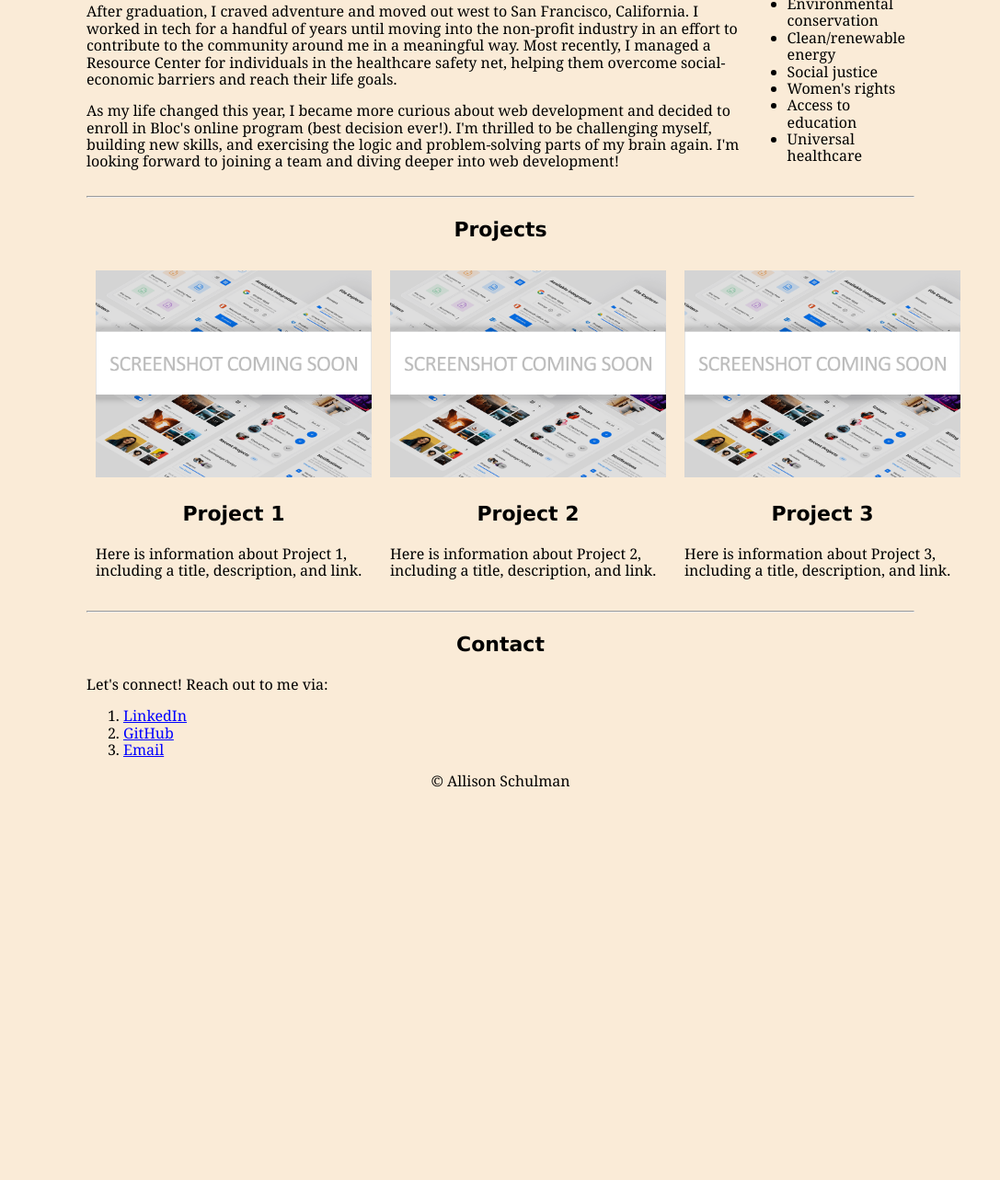
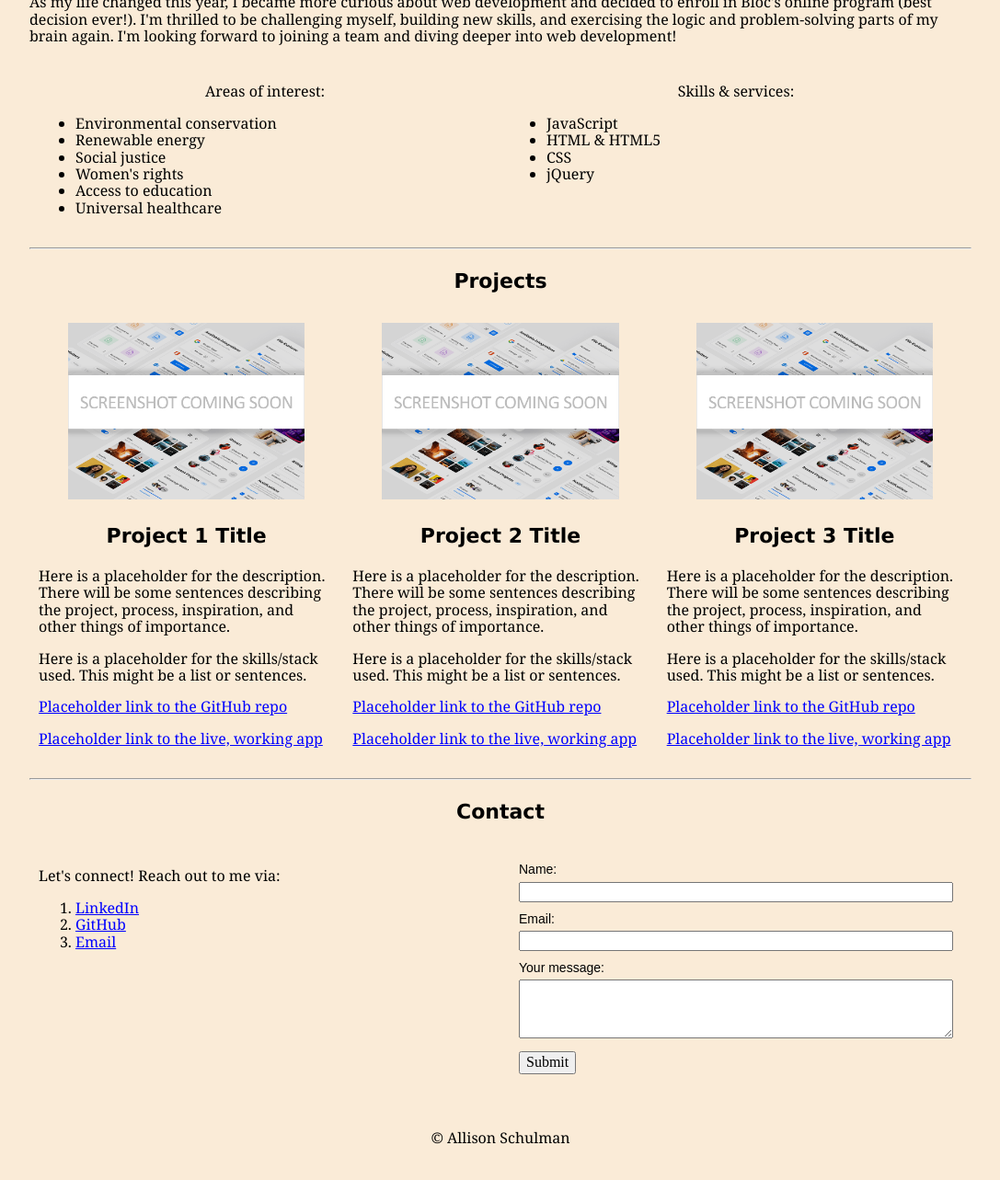
Before and after one commit to sneakin-allie/responsive-portfolio, a plain HTML site: page index.html in a window 1280 px wide. Shown: the part 915-2198 px from the top of the page at 92% size, without its empty margins (96-1183 px from the left). Before the commit the page ends 1820 px from the top, so only its background shows below. Drawn offline with nearby package versions, Linux system fonts and the light colour scheme.

Commit message:
Commit with revisions

```diff
--- a/index.html
+++ b/index.html
@@ -3,12 +3,11 @@
   <head>
     <meta charset="utf-8">
     <meta name="viewport" content="width=device-width">
-    <title>repl.it</title>
+    <title>allison-schulman-portfolio</title>
     <link href="https://cdnjs.cloudflare.com/ajax/libs/normalize/8.0.1/normalize.min.css" rel="stylesheet" type="text/css" />
     <link href="style.css" rel="stylesheet" type="text/css" />
   </head>
   <body>
-    <script src="script.js"></script>
 
   <div>
   <header>
@@ -19,11 +18,10 @@
   <main>
     <section class="group">
       <div class="container item1">
-        <img src="crested-butte-pic.jpg" width="500" alt="photo of allison">
+        <img src="crested-butte-pic.jpg" alt="photo of allison">
       </div>
 
     <!-- Intro with who I am and where I'm located -->
-
       <div class="item1">
         <h3>Intro</h3>
         <p>Hi! I'm Allison Schulman.</p>
@@ -39,28 +37,40 @@
     <!-- About Me section describing my passion for web dev, willingness to work with others and other interests -->
     <section>
     <h3>About Me</h3>
-      <div class="group">
-        <div class="item2">
-          <p>I graduated from the University of Connecticut with an Environmental Biology degree and have always been facinated with math and science.</p>
+          <div>
+          <p>I graduated from the University of Connecticut with an Environmental Biology degree and have always been fascinated with math and science.</p>
 
           <p>After graduation, I craved adventure and moved out west to San Francisco, California. I worked in tech for a handful of years until moving into the non-profit industry in an effort to contribute to the community around me in a meaningful way. Most recently, I managed a Resource Center for individuals in the healthcare safety net, helping them overcome social-economic barriers and reach their life goals.</p>
 
           <p>As my life changed this year, I became more curious about web development and decided to enroll in Bloc's online program (best decision ever!). I'm thrilled to be challenging myself, building new skills, and exercising the logic and problem-solving parts of my brain again. I'm looking forward to joining a team and diving deeper into web development!</p>
           </div>
 
+        <div class="group">
           <div class="item1">
             <p class="center-text">Areas of interest:</p>
             <!-- unordered list -->
             <ul>
               <li>Environmental conservation</li>
-            <li>Clean/renewable energy</li>
+              <li>Renewable energy</li>
               <li>Social justice</li>
               <li>Women's rights</li>
               <li>Access to education</li>
               <li>Universal healthcare</li>
             </ul>
           </div>
+
+          <div class="item1">
+            <p class="center-text">Skills & services:</p>
+            <!-- unordered list -->
+            <ul>
+              <li>JavaScript</li>
+              <li>HTML & HTML5</li>
+              <li>CSS</li>
+              <li>jQuery</li>
+            </ul>
           </div>
+        </div>
+
     </section>
 
   <hr>
@@ -69,23 +79,34 @@
     <section>
     <h3>Projects</h3>
       <div class="group">
-        <div class="item1">
-        <img src="placeholder.png" width="300" alt="placeholder image">
-        <h3>Project 1</h3>
-        <p>Here is information about Project 1, including a title, description, and link.</p>
+
+        <div class="item1 container">
+        <img src="placeholder.png" alt="placeholder image">
+        <h3>Project 1 Title</h3>
+        <p class="text-left">Here is a placeholder for the description. There will be some sentences describing the project, process, inspiration, and other things of importance.</p>
+        <p class="text-left">Here is a placeholder for the skills/stack used. This might be a list or sentences.</p>
+        <p class="text-left"><a href="https://github.com/sneakin-allie">Placeholder link to the GitHub repo</a></p>
+        <p class="text-left"><a href="https://github.com/sneakin-allie">Placeholder link to the live, working app</a></p>
         </div>
 
-        <div class="item1">
-        <img src="placeholder.png" width="300" alt="placeholder image">
-        <h3>Project 2</h3>
-        <p>Here is information about Project 2, including a title, description, and link.</p>
+        <div class="item1 container">
+        <img src="placeholder.png" alt="placeholder image">
+        <h3>Project 2 Title</h3>
+        <p class="text-left">Here is a placeholder for the description. There will be some sentences describing the project, process, inspiration, and other things of importance.</p>
+        <p class="text-left">Here is a placeholder for the skills/stack used. This might be a list or sentences.</p>
+        <p class="text-left"><a href="https://github.com/sneakin-allie">Placeholder link to the GitHub repo</a></p>
+        <p class="text-left"><a href="https://github.com/sneakin-allie">Placeholder link to the live, working app</a></p>
         </div>
 
-        <div class="item1">
-        <img src="placeholder.png" width="300" alt="placeholder image">
-        <h3>Project 3</h3>
-        <p>Here is information about Project 3, including a title, description, and link.</p>
-        <div>
+        <div class="item1 container">
+        <img src="placeholder.png" alt="placeholder image">
+        <h3>Project 3 Title</h3>
+        <p class="text-left">Here is a placeholder for the description. There will be some sentences describing the project, process, inspiration, and other things of importance.</p>
+        <p class="text-left">Here is a placeholder for the skills/stack used. This might be a list or sentences.</p>
+        <p class="text-left"><a href="https://github.com/sneakin-allie">Placeholder link to the GitHub repo</a></p>
+        <p class="text-left"><a href="https://github.com/sneakin-allie">Placeholder link to the live, working app</a></p>
+        </div>
+
       </div>
     </section>
 
@@ -94,6 +115,8 @@
     <!-- Contact section with links -->
     <section>
       <h3>Contact</h3>
+      <div class="group">
+        <div class="item1">
           <p>Let's connect! Reach out to me via:</p>
           <!-- ordered list -->
           <ol>
@@ -101,6 +124,22 @@
             <li><a href="https://github.com/sneakin-allie">GitHub</a></li>
             <li><a href="mailto:allison.d.schulman@gmail.com">Email</a></li>
           </ol>
+        </div>
+
+        <!-- Functional contact form -->
+        <div class="item1">
+          <form action="https://formspree.io/f/xyybweww" method="POST">
+            <label for="name">Name:</label>
+              <input type="text" name="name" id="name">
+            <label for="email">Email:</label>
+              <input type="text" name="_replyto" id="email">
+            <label for="message">Your message:</label>
+              <textarea id="message" name="message"></textarea>
+            <!-- Submit button on form -->
+            <button type="submit">Submit</button>
+          </form>
+        </div>
+      </div>
     </section>
 
   </main>
--- a/style.css
+++ b/style.css
@@ -5,9 +5,8 @@
 /* "Allison Schulman" */
 h1 {
   font-family: cursive;
-  font-size: 72px;
+  font-size: 68px;
   text-align: center;
-  height: 50px;
 }
 
 /* "Web Developer" */
@@ -15,6 +14,11 @@ h2 {
   font-family: 'Lucida Sans', 'Lucida Sans Regular', 'Lucida Grande', 'Lucida Sans Unicode', Geneva, Verdana, sans-serif;
   font-size: 30px;
   text-align: center;
+}
+
+img {
+  width: 80%;
+  margin: 0 auto;
 }
 
 /* "Intro, About Me, Contact" */
@@ -49,7 +53,7 @@ body {
   background-color: antiquewhite;
 }
 
-/* pseudoclasses */
+/* pseudoclasses for links */
 a:link {color: blue}
 a:visited {color: gray}
 a:hover {color: purple}
@@ -61,18 +65,46 @@ header {
 
 footer {
   text-align: center;
-  padding-bottom: 30px;
+  margin: 40px;
 }
 
 .container {
   margin: 0 auto;
-  width: 80%;
   text-align: center;
 }
 
 main {
-  width: 900px;
+  width: 80%;
   margin: auto;
+}
+
+/* Form */
+
+form {
+  margin: 10px;
+}
+
+form label {
+  display: block;
+  font-size: 14px;
+  margin-bottom: 5px;
+  color:black;
+  font-family: arial;
+}
+
+form input[type=text] {
+  color: #000;
+  font-size: 14px;
+  margin-bottom: 10px;
+  width: 100%;
+}
+
+form textarea {
+  height: 4rem;
+  width: 100%;
+  color: #000;
+  font-size: 14px;
+  margin-bottom: 10px;
 }
 
 /* Groups & Items (Mobile first) */
@@ -92,6 +124,10 @@ item2 {
   margin: 10px;
 }
 
+.text-left {
+  text-align: left;
+}
+
 /* Group & Items (Desktop) */
 
 @media all and (min-width: 800px) {
@@ -104,3 +140,12 @@ item2 {
     flex-direction: row;
   }
 }
+
+/* To Do
+
+Revision requirements
+"Projects" section - fix images & alignment
+Margin vs padding - in general and specifically for form & footer
+Overall extra margin/padding on right somewhere?
+
+*/
```
Lines whose indentation alone changed are shown as unchanged.
